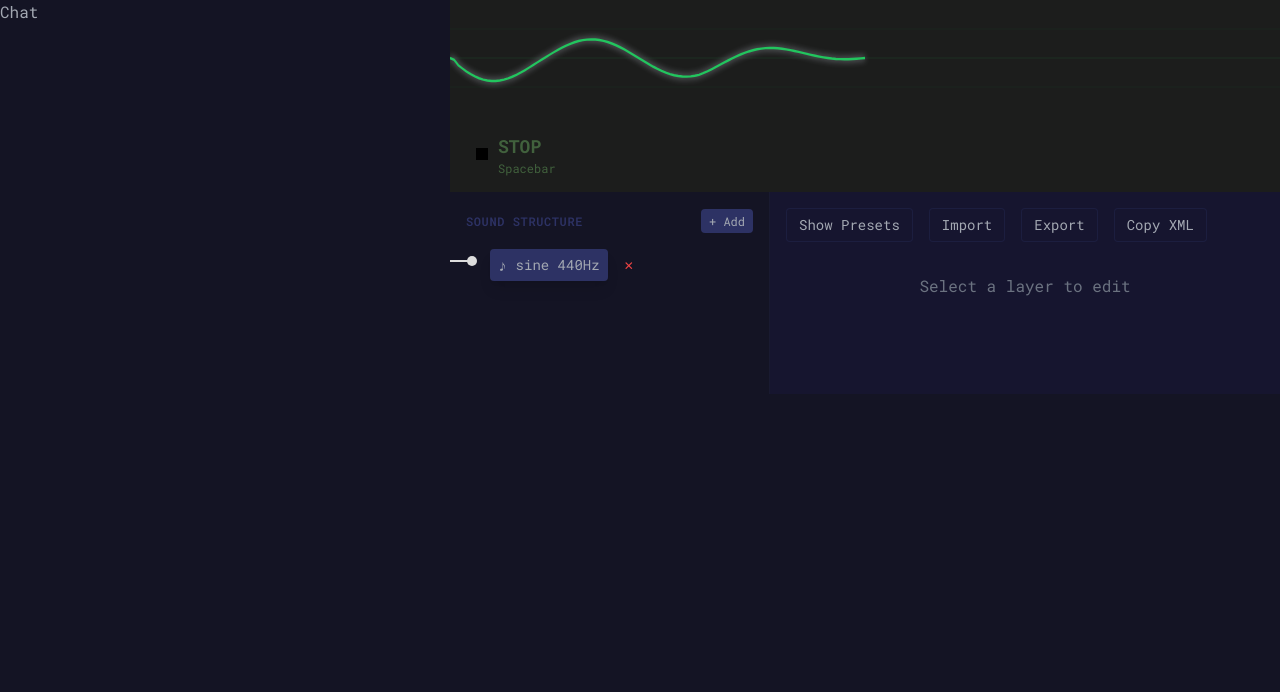
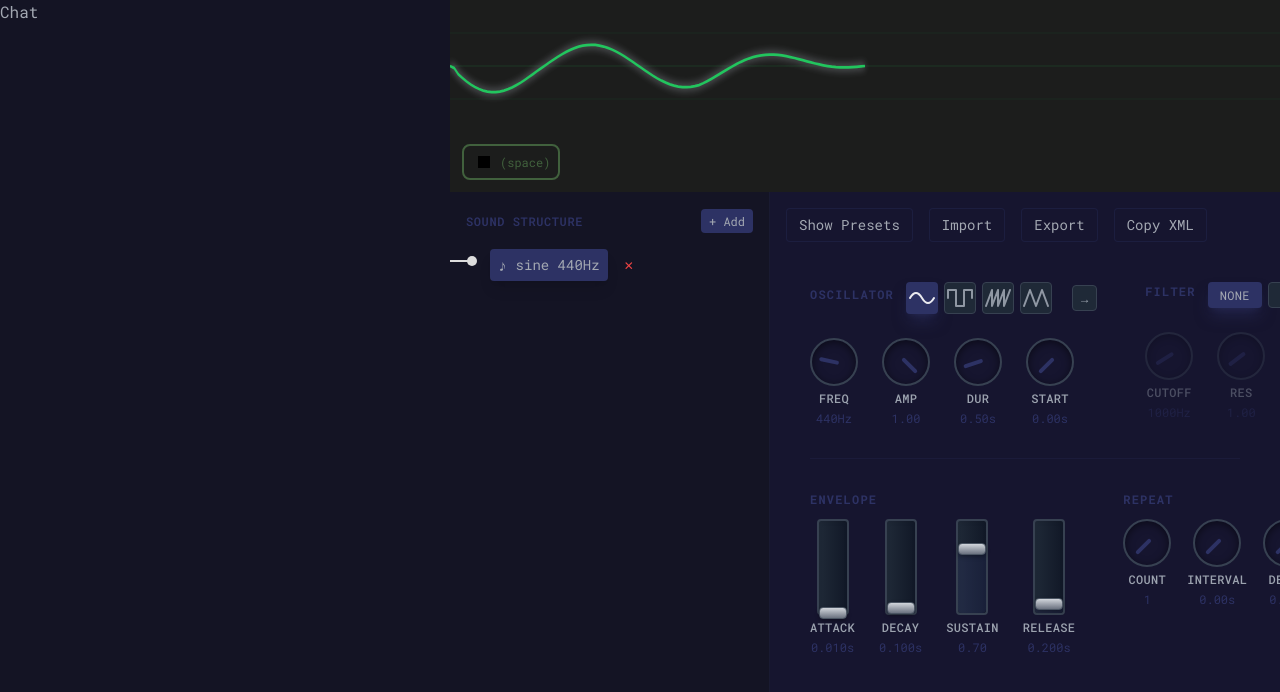
Before and after one commit to noiseflood/spa, a Next.js app in the folder web/: page /editor in a window 1280 px wide. Both pictures are taken after a click on the button "(space)". Shown: the top 692 px of the page. Built offline with nearby package versions, Linux system fonts and the light colour scheme.

Commit message:
Fix tree and initial layers

```diff
--- a/web/pages/editor.tsx
+++ b/web/pages/editor.tsx
@@ -41,10 +41,37 @@ interface EditorSequence {
 }
 
 export default function Editor() {
-  const [rootNodes, setRootNodes] = useState<EditorNode[]>([]);
-  const [currentNodeId, setCurrentNodeId] = useState<number | null>(null);
+  // Initialize with a default tone layer
+  const getInitialNodes = (): EditorNode[] => {
+    const initialNode: EditorLayer = {
+      id: 0,
+      type: 'layer',
+      sound: {
+        type: 'tone',
+        wave: 'sine',
+        freq: 440,
+        dur: 0.5,
+        amp: 1,
+        envelope: {
+          attack: 0.01,
+          decay: 0.1,
+          sustain: 0.7,
+          release: 0.2,
+        },
+        repeat: 1,
+        repeatInterval: 0,
+        repeatDelay: 0,
+        repeatDecay: 0,
+        repeatPitchShift: 0,
+      } as ToneElement,
+    };
+    return [initialNode];
+  };
+
+  const [rootNodes, setRootNodes] = useState<EditorNode[]>(getInitialNodes);
+  const [currentNodeId, setCurrentNodeId] = useState<number | null>(0);
   const [isPlaying, setIsPlaying] = useState(false);
-  const { playSound: playSoundEffect } = useSound();
+  const { playSound: _playSoundEffect } = useSound();
   const [xmlOutput, setXmlOutput] = useState('');
   const [showImportModal, setShowImportModal] = useState(false);
   const [showAddMenu, setShowAddMenu] = useState<number | null>(null);
@@ -53,17 +80,12 @@ export default function Editor() {
   const [expandedCategory, setExpandedCategory] = useState<string | null>('UI Feedback');
   const [expandedNodes, setExpandedNodes] = useState<Set<number>>(new Set());
   const audioContextRef = useRef<AudioContext | null>(null);
-  const nodeIdCounterRef = useRef(0);
+  const nodeIdCounterRef = useRef(1); // Start at 1 since we have node 0
   const fileInputRef = useRef<HTMLInputElement>(null);
   const currentPlaybackRef = useRef<Promise<void> | null>(null);
 
   // Get preset categories
   const presetCategories = getPresetCategories();
-
-  useEffect(() => {
-    // Add initial layer
-    addNode(null, 'tone');
-  }, []);
 
   useEffect(() => {
     updateXMLOutput();
@@ -120,10 +142,13 @@ export default function Editor() {
     return null;
   };
 
-  const _findParentNode = (nodes: EditorNode[], childId: number): EditorGroup | EditorSequence | null => {
+  const _findParentNode = (
+    nodes: EditorNode[],
+    childId: number
+  ): EditorGroup | EditorSequence | null => {
     for (const node of nodes) {
       if (node.type === 'group' || node.type === 'sequence') {
-        if (node.children.some(child => child.id === childId)) {
+        if (node.children.some((child) => child.id === childId)) {
           return node;
         }
         const found = _findParentNode(node.children, childId);
@@ -147,14 +172,14 @@ export default function Editor() {
         type: 'group',
         children: [],
       };
-      setExpandedNodes(prev => new Set(Array.from(prev).concat(newNodeId)));
+      setExpandedNodes((prev) => new Set(Array.from(prev).concat(newNodeId)));
     } else if (nodeType === 'sequence') {
       newNode = {
         id: newNodeId,
         type: 'sequence',
         children: [],
       };
-      setExpandedNodes(prev => new Set(Array.from(prev).concat(newNodeId)));
+      setExpandedNodes((prev) => new Set(Array.from(prev).concat(newNodeId)));
     } else {
       newNode = {
         id: newNodeId,
@@ -164,11 +189,11 @@ export default function Editor() {
     }
 
     if (parentId === null) {
-      setRootNodes([...rootNodes, newNode]);
+      setRootNodes((prevNodes) => [...prevNodes, newNode]);
     } else {
-      setRootNodes(prevNodes => {
+      setRootNodes((prevNodes) => {
         const updateNodes = (nodes: EditorNode[]): EditorNode[] => {
-          return nodes.map(node => {
+          return nodes.map((node) => {
             if (node.id === parentId && (node.type === 'group' || node.type === 'sequence')) {
               return {
                 ...node,
@@ -198,7 +223,7 @@ export default function Editor() {
     }
 
     const removeFromNodes = (nodes: EditorNode[]): EditorNode[] => {
-      return nodes.filter(node => {
+      return nodes.filter((node) => {
         if (node.id === id) return false;
         if (node.type === 'group' || node.type === 'sequence') {
           node.children = removeFromNodes(node.children);
@@ -216,7 +241,7 @@ export default function Editor() {
 
   const updateLayerSound = (id: number, soundUpdates: Partial<ToneElement | NoiseElement>) => {
     const updateNodes = (nodes: EditorNode[]): EditorNode[] => {
-      return nodes.map(node => {
+      return nodes.map((node) => {
         if (node.id === id && node.type === 'layer') {
           return {
             ...node,
@@ -237,7 +262,7 @@ export default function Editor() {
   };
 
   const toggleNodeExpansion = (id: number) => {
-    setExpandedNodes(prev => {
+    setExpandedNodes((prev) => {
       const newSet = new Set(prev);
       if (newSet.has(id)) {
         newSet.delete(id);
@@ -284,7 +309,8 @@ export default function Editor() {
       return;
     }
 
-    let xml = '<?xml version="1.0" encoding="UTF-8"?>\n<spa xmlns="https://spa.audio/ns" version="1.0">\n';
+    let xml =
+      '<?xml version="1.0" encoding="UTF-8"?>\n<spa xmlns="https://spa.audio/ns" version="1.0">\n';
 
     for (const node of rootNodes) {
       xml += '  ' + nodeToXML(node, '  ') + '\n';
@@ -444,9 +470,9 @@ export default function Editor() {
             children: [],
           };
           if (group.sounds) {
-            groupNode.children = group.sounds.map(s => processSoundToNode(s));
+            groupNode.children = group.sounds.map((s) => processSoundToNode(s));
           }
-          setExpandedNodes(prev => new Set(Array.from(prev).concat(groupNode.id)));
+          setExpandedNodes((prev) => new Set(Array.from(prev).concat(groupNode.id)));
           return groupNode;
         } else if (sound.type === 'sequence') {
           const sequence = sound as SequenceElement;
@@ -461,7 +487,7 @@ export default function Editor() {
               return processSoundToNode(soundWithTiming);
             });
           }
-          setExpandedNodes(prev => new Set(Array.from(prev).concat(sequenceNode.id)));
+          setExpandedNodes((prev) => new Set(Array.from(prev).concat(sequenceNode.id)));
           return sequenceNode;
         } else {
           return {
@@ -579,9 +605,23 @@ export default function Editor() {
     return layers;
   };
 
-  const currentNode = currentNodeId ? findNodeById(rootNodes, currentNodeId) : null;
+  const currentNode = currentNodeId !== null ? findNodeById(rootNodes, currentNodeId) : null;
   const currentLayer = currentNode?.type === 'layer' ? currentNode : null;
   const allLayers = getAllLayers(rootNodes);
+
+  // Click outside to close dropdowns
+  useEffect(() => {
+    const handleClickOutside = (e: MouseEvent) => {
+      const target = e.target as HTMLElement;
+      // Check if click is outside of any dropdown
+      if (!target.closest('.dropdown-menu') && !target.closest('.dropdown-trigger')) {
+        setShowAddMenu(null);
+      }
+    };
+
+    document.addEventListener('mousedown', handleClickOutside);
+    return () => document.removeEventListener('mousedown', handleClickOutside);
+  }, []);
 
   // Keyboard shortcuts
   useEffect(() => {
@@ -606,7 +646,15 @@ export default function Editor() {
   }, [isPlaying, rootNodes, xmlOutput]);
 
   // Tree-based layer display component
-  const LayerTree = ({ nodes, parentId = null, depth = 0 }: { nodes: EditorNode[], parentId?: number | null, depth?: number }) => {
+  const LayerTree = ({
+    nodes,
+    parentId = null,
+    depth = 0,
+  }: {
+    nodes: EditorNode[];
+    parentId?: number | null;
+    depth?: number;
+  }) => {
     const isRoot = parentId === null;
 
     return (
@@ -615,7 +663,8 @@ export default function Editor() {
           const isExpanded = expandedNodes.has(node.id);
           const isSelected = currentNodeId === node.id;
           const isLast = index === nodes.length - 1;
-          const hasChildren = (node.type === 'group' || node.type === 'sequence') && node.children.length > 0;
+          const hasChildren =
+            (node.type === 'group' || node.type === 'sequence') && node.children.length > 0;
 
           let nodeLabel = '';
           let nodeIcon = '';
@@ -681,9 +730,7 @@ export default function Editor() {
                         left: !isRoot ? 'calc(1.5rem - 5px - 1px)' : '-12px',
                       }}
                     />
-                    <span className="text-gray-400 text-xs ml-3">
-                      {isExpanded ? '▼' : '▶'}
-                    </span>
+                    <span className="text-gray-400 text-xs ml-3">{isExpanded ? '▼' : '▶'}</span>
                   </button>
                 ) : null}
 
@@ -703,12 +750,12 @@ export default function Editor() {
                   <div className="relative">
                     <button
                       onClick={() => setShowAddMenu(showAddMenu === node.id ? null : node.id)}
-                      className="text-xs px-2 py-1 bg-navy-light/20 hover:bg-navy-light/40 rounded transition-colors"
+                      className="dropdown-trigger text-xs px-2 py-1 bg-navy-light/20 hover:bg-navy-light/40 rounded transition-colors"
                     >
                       +
                     </button>
                     {showAddMenu === node.id && (
-                      <div className="absolute left-0 top-8 bg-navy border border-navy-light/20 rounded shadow-lg z-20">
+                      <div className="dropdown-menu absolute left-0 top-8 bg-navy border border-navy-light/20 rounded shadow-lg z-20">
                         <button
                           onClick={() => addNode(node.id, 'tone')}
                           className="block w-full text-left px-3 py-2 text-sm hover:bg-navy-light/10 transition-colors"
@@ -922,19 +969,18 @@ export default function Editor() {
                   <button
                     onClick={playSound}
                     disabled={rootNodes.length === 0}
-                    className={`md:rounded-lg transition-all ${
+                    className={`md:rounded-lg transition-all border-2 border-green ${
                       isPlaying ? 'text-green bg-transparent' : 'text-grey bg-green'
                     } disabled:bg-gray disabled:cursor-not-allowed`}
                   >
                     <div className="flex items-center gap-1 py-1 px-2">
                       {isPlaying ? (
                         <>
-                          <svg className="w-6 h-6" viewBox="0 0 24 24" fill="var(--color-grey)">
+                          <svg className="w-6 h-6" viewBox="0 0 24 24" fill="var(--color-green)">
                             <path d="M6 6h12v12H6z" />
                           </svg>
                           <div className="text-left">
-                            <div className="font-bold text-lg">STOP</div>
-                            <div className="text-xs">Spacebar</div>
+                            <div className="text-xs">(space)</div>
                           </div>
                         </>
                       ) : (
@@ -964,12 +1010,12 @@ export default function Editor() {
                     <div className="relative">
                       <button
                         onClick={() => setShowAddMenu(showAddMenu === -1 ? null : -1)}
-                        className="px-2 py-1 text-xs bg-navy-light hover:bg-navy-light/80 rounded transition-colors"
+                        className="dropdown-trigger px-2 py-1 text-xs bg-navy-light hover:bg-navy-light/80 rounded transition-colors"
                       >
                         + Add
                       </button>
                       {showAddMenu === -1 && (
-                        <div className="absolute right-0 mt-1 bg-navy border border-navy-light/20 rounded shadow-lg z-10">
+                        <div className="dropdown-menu absolute right-0 mt-1 bg-navy border border-navy-light/20 rounded shadow-lg z-10">
                           <button
                             onClick={() => addNode(null, 'tone')}
                             className="block w-full text-left px-4 py-2 text-sm hover:bg-navy-light/10 transition-colors"
```
